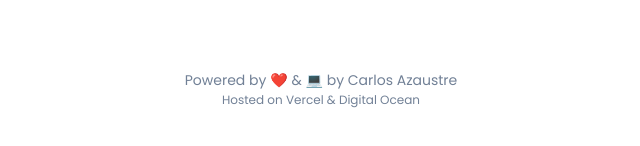
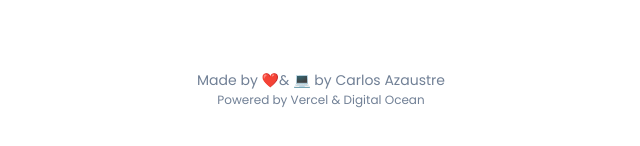
Before and after one commit to carlosazaustre/czstr.link, a Next.js app: page / in a window 1280 px wide. Shown: the part 530-676 px from the top of the page, without its empty margins (319-959 px from the left). Built offline with nearby package versions, Linux system fonts and the light colour scheme; no server answers.

Commit message:
minor changes

```diff
--- a/components/Footer.js
+++ b/components/Footer.js
@@ -10,10 +10,10 @@ export function Footer() {
         justify="center"
         textAlign="center">
         <Text fontSize="sm" color="gray.500">
-          Powered by{" "}
+          Made by{" "}
           <span role="img" aria-label="love">
             ❤️
-          </span>{" "}
+          </span>
           &amp;{" "}
           <span role="img" aria-label="code">
             💻
@@ -21,7 +21,7 @@ export function Footer() {
           by <Link href="//carlosazaustre.es">Carlos Azaustre</Link>
         </Text>
         <Text fontSize="xs" color="gray.500">
-          Hosted on <Link href="//vercel.com">Vercel</Link> &{" "}
+          Powered by <Link href="//vercel.com">Vercel</Link> &{" "}
           <Link href="/zipuc3s">Digital Ocean</Link>
         </Text>
       </Flex>
```
